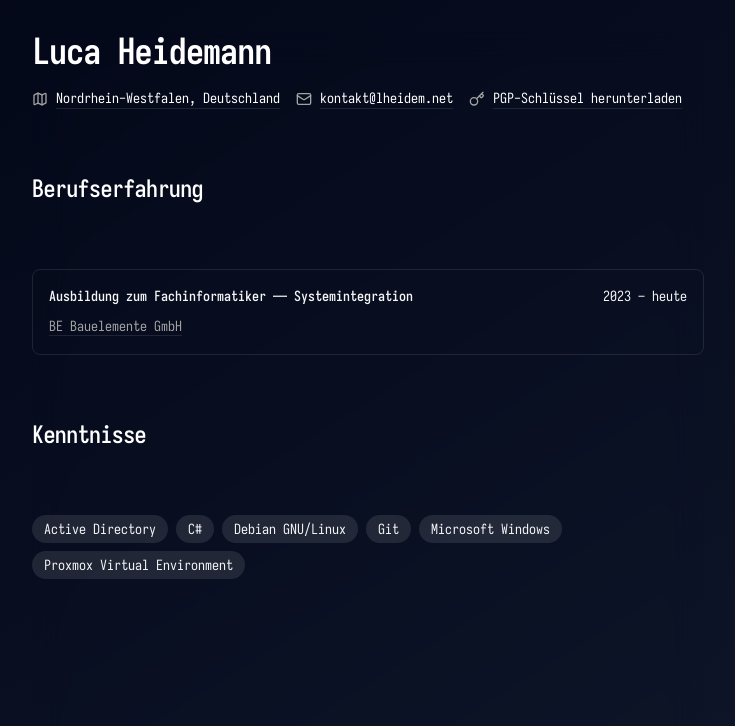
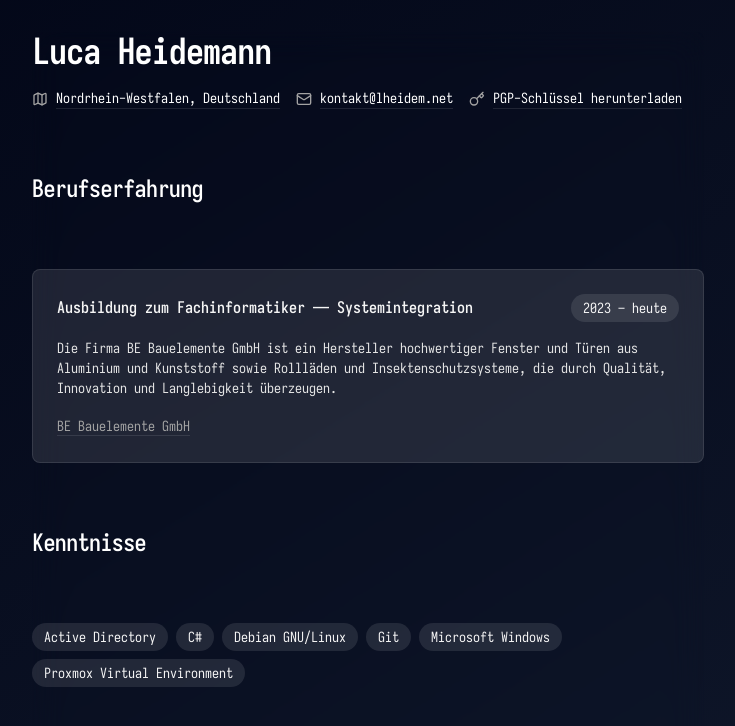
Before and after one commit to lheidem-edu/lheidem.net, a Next.js app: page / in a window 1280 px wide. Shown: the top 726 px of the page, without its empty margins (272-1007 px from the left). Built offline with nearby package versions, Linux system fonts and the light colour scheme.

Commit message:
Enhance work experience section design and add company description

```diff
--- a/src/app/page.tsx
+++ b/src/app/page.tsx
@@ -56,16 +56,24 @@ export default function Page() {
                             Berufserfahrung
                         </h2>
 
-                        <div className="flex w-full flex-col gap-y-2 rounded-lg border border-white/10 p-4">
+                        <div className="flex w-full flex-col gap-y-4 rounded-lg border border-white/10 bg-white/10 p-6">
                             <div className="flex flex-col justify-between gap-y-2 md:flex-row md:items-center md:gap-x-2">
-                                <h3 className="text-sm font-semibold text-neutral-100">
+                                <h3 className="flex-grow text-base font-semibold text-neutral-100">
                                     Ausbildung zum Fachinformatiker &mdash;
                                     Systemintegration
                                 </h3>
-                                <span className="text-sm text-neutral-100">
+                                <span className="self-start rounded-full bg-white/10 px-3 py-1 text-sm text-neutral-100">
                                     2023 &ndash; heute
                                 </span>
                             </div>
+
+                            <p className="text-sm text-neutral-200">
+                                Die Firma BE Bauelemente GmbH ist ein Hersteller
+                                hochwertiger Fenster und Türen aus Aluminium und
+                                Kunststoff sowie Rollläden und
+                                Insektenschutzsysteme, die durch Qualität,
+                                Innovation und Langlebigkeit überzeugen.
+                            </p>
 
                             <div>
                                 <a
```
